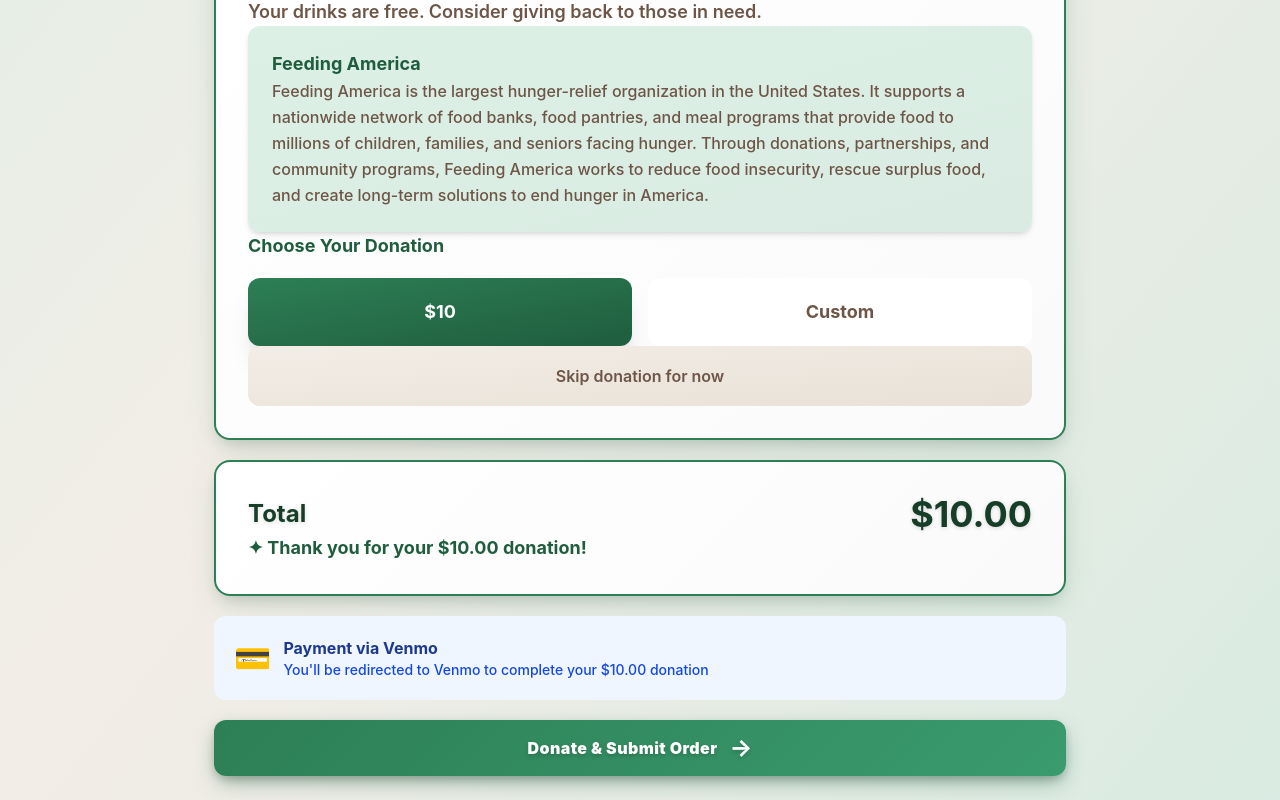
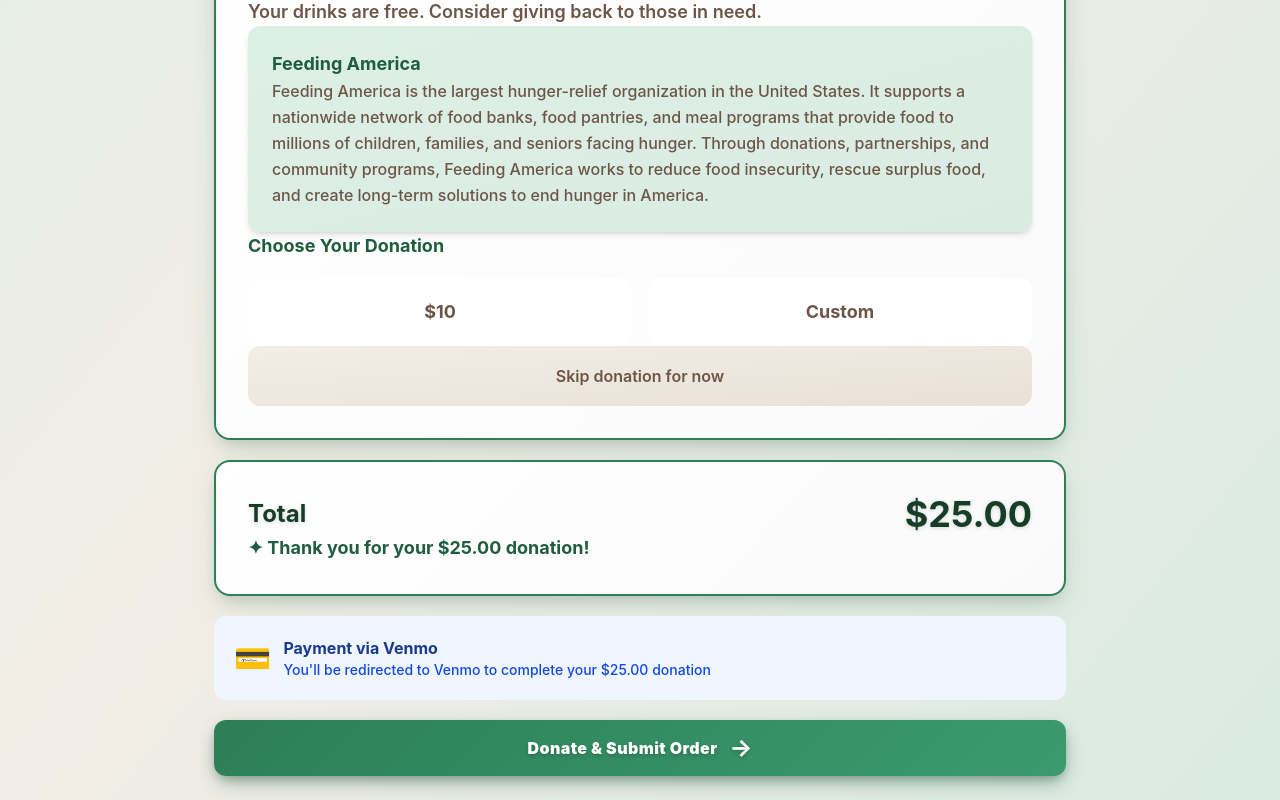
Before and after one commit to harshp0607/Fx7-Coffee-House, a React (Vite) app: page /checkout in a window 1280 px wide. Shown: the part 857-1657 px from the top of the page. Built offline with nearby package versions, Linux system fonts and the light colour scheme; no server answers; the database is empty.

Commit message:
update default donation

```diff
--- a/src/pages/Frame3.jsx
+++ b/src/pages/Frame3.jsx
@@ -5,7 +5,7 @@
 const Frame3 = () => {
   const navigate = useNavigate();
   const { orders, submitOrder } = useOrder();
-  const [selectedDonation, setSelectedDonation] = useState("$10");
+  const [selectedDonation, setSelectedDonation] = useState("$25");
   const [customAmount, setCustomAmount] = useState("");
   const [userInfo, setUserInfo] = useState({
     name: "",
```
